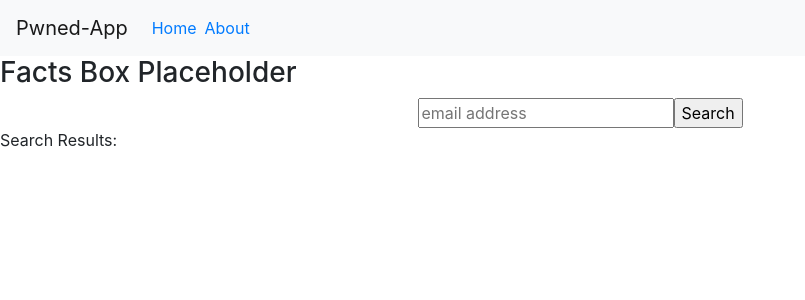
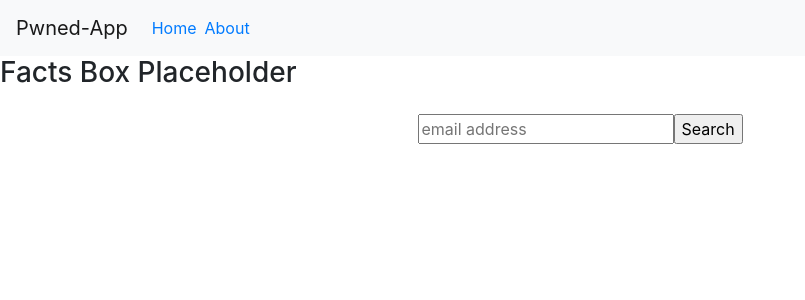
Before and after one commit to dcbentley/unnamed-pwned-app, a React (Create React App) app: page / in a window 1280 px wide. Shown: the top 300 px of the page, without its empty margins (0-805 px from the left). Built offline with nearby package versions, Linux system fonts and the light colour scheme; no server answers.

Commit message:
added additional route for testing

```diff
--- a/src/App.css
+++ b/src/App.css
@@ -12,6 +12,9 @@
     margin-left: 1em;
 }
 
+.row {
+    padding-top: 1em;
+}
 .nav-item {
     margin-left: .5em;
 }
--- a/src/App.js
+++ b/src/App.js
@@ -84,9 +84,12 @@ class App extends Component {
 				<Route path='/' exact>
 					<FactsBox />
 					<SearchBox setCompromisedAccounts={this.setCompromisedAccounts} />
-					<div>Search Results: {compromisedDomains}</div>
+					<div>{compromisedDomains}</div>
 				</Route>
 				<Route path='/about' component={About} />
+
+				<Route path='/:email'/>
+
 				<Route
 					path='*'
 					render={() => {
```
